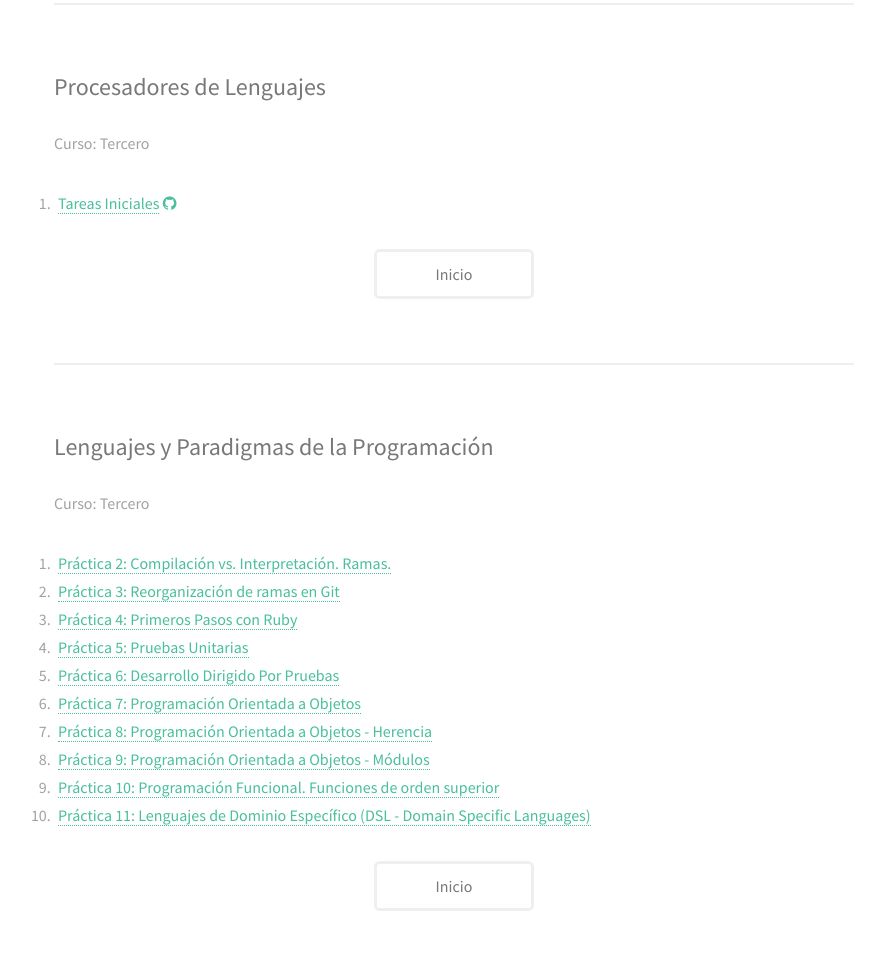
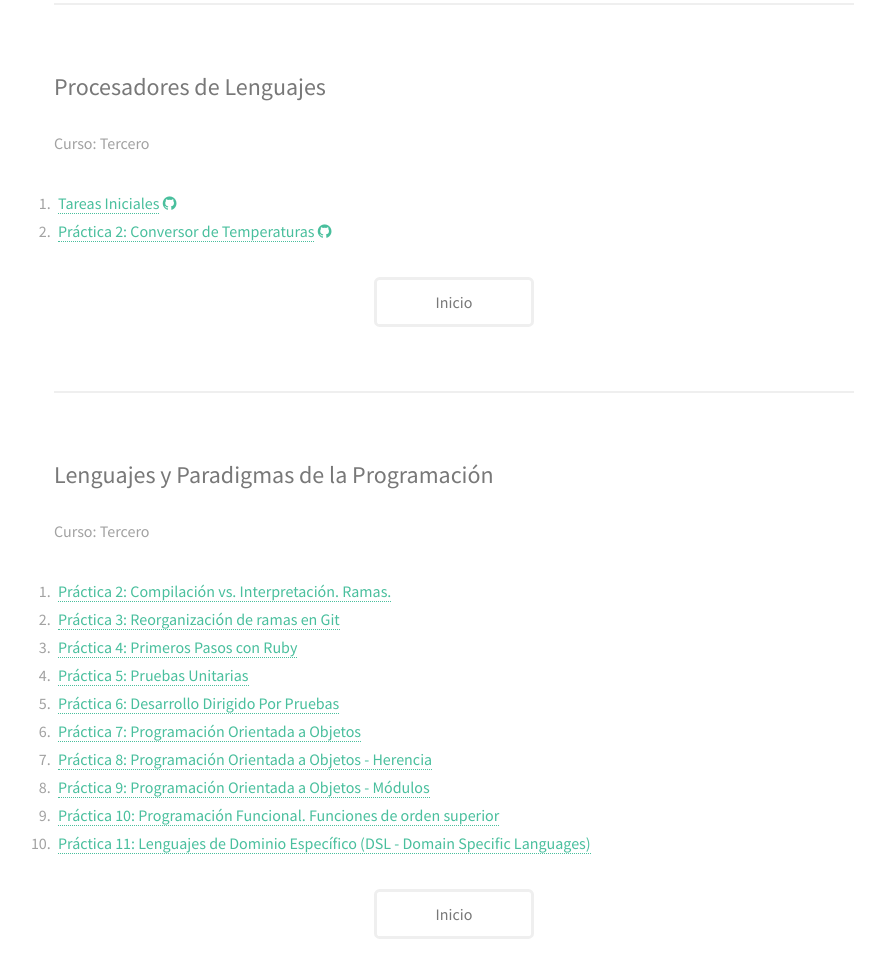
Before and after one commit to alu0100845235/alu0100845235.github.io, a plain HTML site: page index.html in a window 1280 px wide. Shown: the part 840-1817 px from the top of the page, without its empty margins (378-1263 px from the left). Drawn offline with Linux system fonts and the light colour scheme.

Commit message:
Añadida Practica 2: Conversor de Temperatura a la asignatura PL

```diff
--- a/index.html
+++ b/index.html
@@ -86,6 +86,10 @@
 								<li>
 									<a href="https://alu0100845235.github.io/tareas-iniciales-alu0100845235" target="_blank">Tareas Iniciales</a>
 									<a href="https://github.com/alu0100845235/tareas-iniciales-alu0100845235" TARGET="_blank" class="icon fa-github"><span class="label">Github</span></a>
+								</li>
+								<li>
+									<a href="http://ull-esit-gradoii-pl.github.io/conversor-de-temperatura-simple-david_y_ruyman" target="_blank">Práctica 2: Conversor de Temperaturas</a>
+									<a href="https://github.com/ULL-ESIT-GRADOII-PL/conversor-de-temperatura-simple-david_y_ruyman" TARGET="_blank" class="icon fa-github"><span class="label">Github</span></a>
 								</li>
 							</ol>
 						</div>
```
